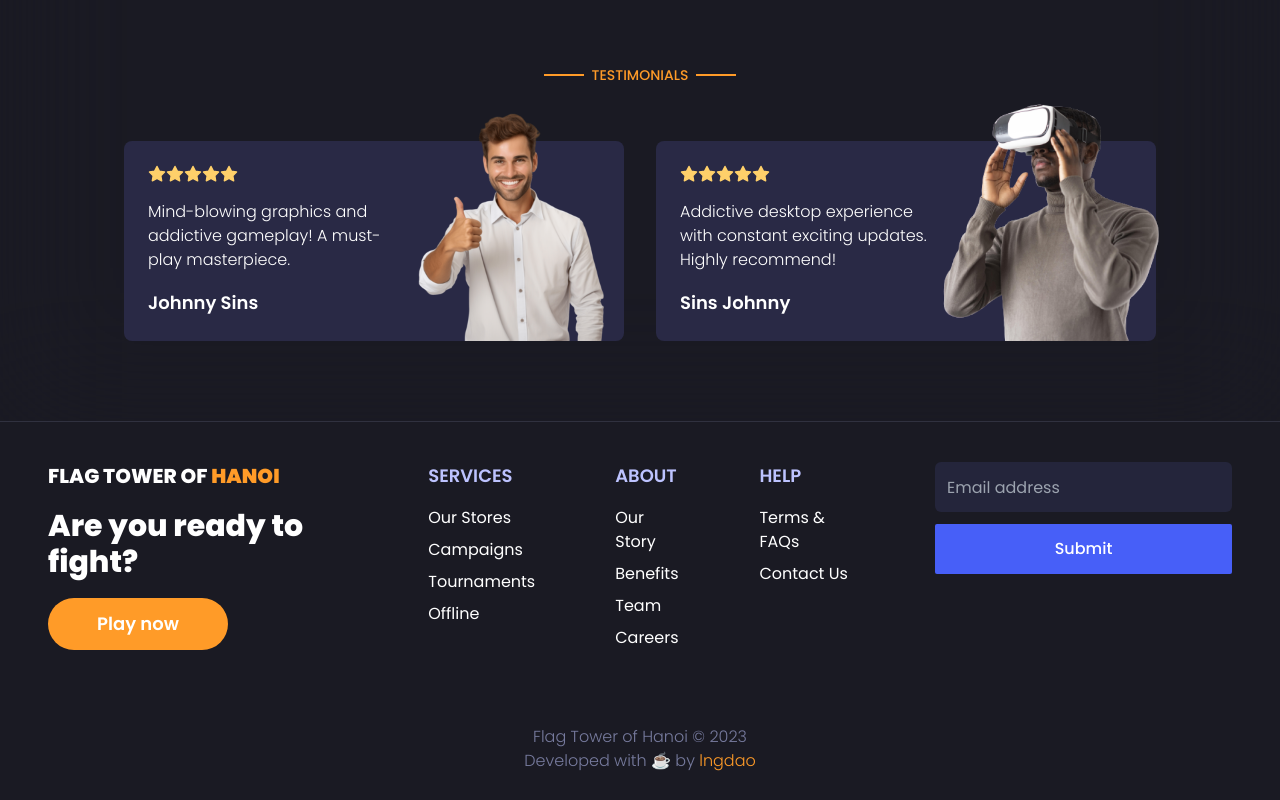
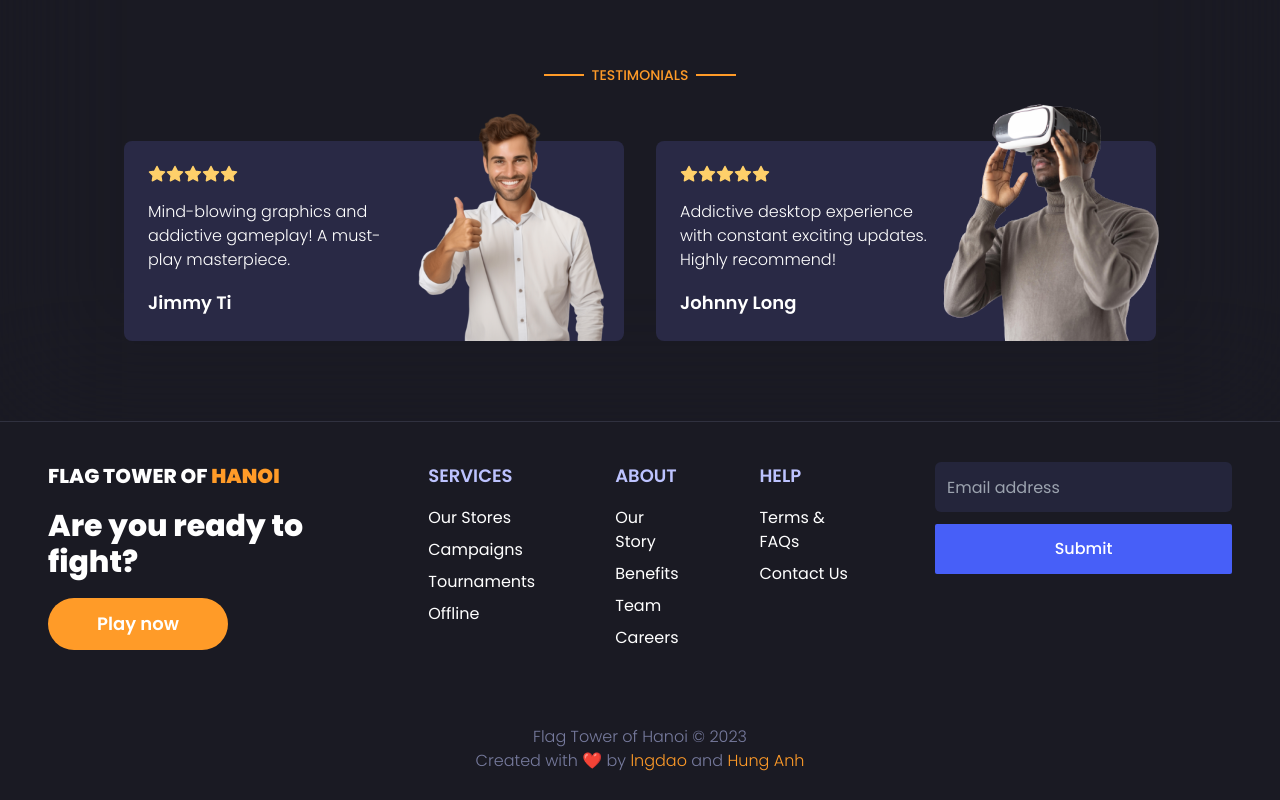
Before and after one commit to lngdao/FTOH, a React (Vite) app: page / in a window 1280 px wide. Shown: the part 2407-3207 px from the top of the page. Built offline with nearby package versions, Linux system fonts and the light colour scheme.

Commit message:
feat: add some stuff

```diff
--- a/src/components/Footer.tsx
+++ b/src/components/Footer.tsx
@@ -67,13 +67,21 @@ const Footer = () => {
       <div className={`${styles.flexCenter} h-[70px] mt-16 mb-4`}>
         <p className="font-light text-[#777B9E] text-center">
           Flag Tower of Hanoi © 2023 <br />
-          Developed with ☕️ by{' '}
+          Created with ❤️ by{' '}
           <a
             className="text-primary"
             target="_blank"
             href="https://github.com/lngdao"
           >
             lngdao
+          </a>{' '}
+          and{' '}
+          <a
+            className="text-primary"
+            target="_blank"
+            href="https://www.behance.net/hugannh3"
+          >
+            Hung Anh
           </a>
         </p>
       </div>
--- a/src/components/TestmonialsSection.tsx
+++ b/src/components/TestmonialsSection.tsx
@@ -30,7 +30,7 @@ function TestmonialsSection() {
               Mind-blowing graphics and addictive gameplay! A must-play
               masterpiece.
             </p>
-            <p className="text-lg font-semibold">Johnny Sins</p>
+            <p className="text-lg font-semibold">Jimmy Ti</p>
           </div>
           <div className="relative col-span-2">
             <img
@@ -58,7 +58,7 @@ function TestmonialsSection() {
               Addictive desktop experience with constant exciting updates.
               Highly recommend!
             </p>
-            <p className="text-lg font-semibold">Sins Johnny</p>
+            <p className="text-lg font-semibold">Johnny Long</p>
           </div>
           <div className="relative col-span-2">
             <img
```
